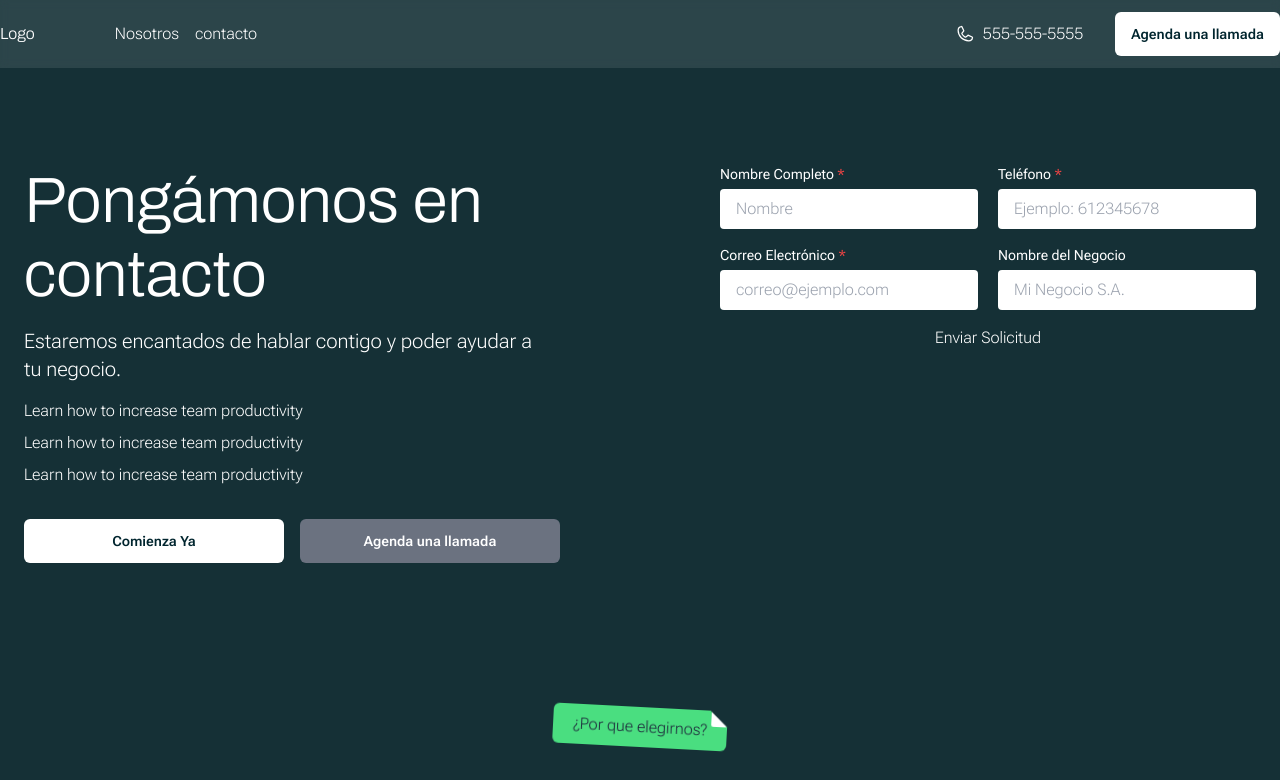
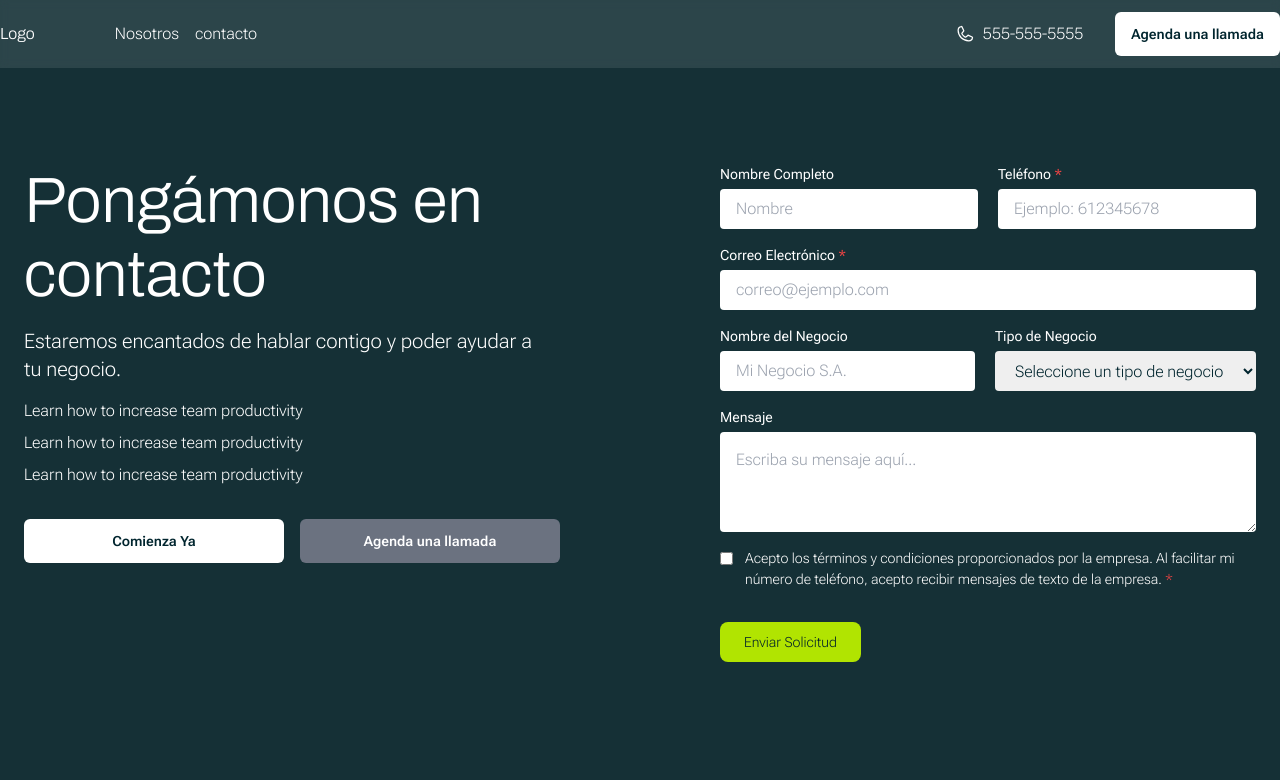
Before and after one commit to jordiparadelo/Japp-Media, a Next.js app: page /contacto in a window 1280 px wide. Shown: the top 780 px of the page. Built offline with nearby package versions, Linux system fonts and the light colour scheme.

Commit message:
ContactForm Updated

```diff
--- a/src/components/ui/ContactForm.tsx
+++ b/src/components/ui/ContactForm.tsx
@@ -1,47 +1,69 @@
 "use client";
-import { SubmitHandler, useForm, FormProvider, useFormContext } from "react-hook-form";
+import {
+	SubmitHandler,
+	useForm,
+	FormProvider,
+	useFormContext,
+} from "react-hook-form";
 import styles from "@/styles/form.module.css";
 
 type FormFields = {
 	name: string;
 	phone: string;
 	email: string;
-  select: string;
+	selectBusiness: string;
 	nameBusiness: string;
-  selectBusiness: string;
 	message: string;
+	termsAccepted: boolean;
 };
 
-// Validation rules for each field
 const validationRules = {
 	name: {
 		required: "El nombre es requerido",
 		minLength: {
 			value: 2,
-      message: `El nombre debe tener al menos 2 caracteres`
-    }
+			message: "El nombre debe tener al menos 2 caracteres",
+		},
 	},
 	phone: {
 		required: "El teléfono es requerido",
-    validate: (value: string) => {
-      // Spanish phone number format: +34 or 0034, followed by 9 digits
+		validate: (value: string, required: boolean) => {
 			const phoneRegex = /^(\+34|0034|34)?[6789]\d{8}$/;
-      return phoneRegex.test(value) || "Ingrese un número de teléfono español válido";
-    }
+			return (
+				phoneRegex.test(value) || "Ingrese un número de teléfono español válido"
+			);
+		},
 	},
 	email: {
 		required: "El correo electrónico es requerido",
-    validate: (value: string) => {
+		validate: (value: string, required: boolean) => {
 			const emailRegex = /^[A-Z0-9._%+-]+@[A-Z0-9.-]+\.[A-Z]{2,}$/i;
 			return emailRegex.test(value) || "Ingrese un correo electrónico válido";
-    }
+		},
 	},
 	nameBusiness: {
 		minLength: {
 			value: 2,
-      message: "El nombre del negocio debe tener al menos 2 caracteres"
-    }
-  }
+			message: "El nombre del negocio debe tener al menos 2 caracteres",
+		},
+	},
+	selectBusiness: {
+		required: "Por favor seleccione un tipo de negocio",
+	},
+	message: {
+		required: "El mensaje es requerido",
+		minLength: {
+			value: 10,
+			message: "El mensaje debe tener al menos 10 caracteres",
+		},
+		maxLength: {
+			value: 500,
+			message: "El mensaje no debe exceder los 500 caracteres",
+		},
+	},
+	termsAccepted: {
+		required: "Debe aceptar los términos y condiciones",
+	},
 };
 
 function ContactForm() {
@@ -54,42 +76,75 @@ function ContactForm() {
 
 	return (
 		<FormProvider {...methods}>
-      <form onSubmit={methods.handleSubmit(onSubmit)} className={styles["form"]}>
+			<form
+				onSubmit={methods.handleSubmit(onSubmit)}
+				className={styles["form"]}
+			>
 				<div className={styles["form_group"]}>
 					<InputField
-            label="Nombre Completo"
-            placeholder="Nombre"
-            type="text"
-            required={true}
-            registerType="name"
+						label='Nombre Completo'
+						placeholder='Nombre'
+						type='text'
+						// required={true}
+						registerType='name'
 					/>
 					<InputField
-            label="Teléfono"
-            placeholder="Ejemplo: 612345678"
-            type="tel"
+						label='Teléfono'
+						placeholder='Ejemplo: 612345678'
+						type='tel'
 						required={true}
-            registerType="phone"
+						registerType='phone'
 					/>
 				</div>
+				<InputField
+					label='Correo Electrónico'
+					placeholder='correo@ejemplo.com'
+					type='email'
+					required={true}
+					registerType='email'
+				/>
 				<div className={styles["form_group"]}>
 					<InputField
-            label="Correo Electrónico"
-            placeholder="correo@ejemplo.com"
-            type="email"
-            required={true}
-            registerType="email"
+						label='Nombre del Negocio'
+						placeholder='Mi Negocio S.A.'
+						type='text'
+						registerType='nameBusiness'
 					/>
-          <InputField
-            label="Nombre del Negocio"
-            placeholder="Mi Negocio S.A."
-            type="text"
-            registerType="nameBusiness"
+					<SelectField
+						label='Tipo de Negocio'
+						registerType='selectBusiness'
+						options={[
+							{ value: "", label: "Seleccione un tipo de negocio" },
+							{ value: "retail", label: "Venta al por menor" },
+							{ value: "service", label: "Servicios" },
+							{ value: "manufacturing", label: "Fabricación" },
+							{ value: "other", label: "Otro" },
+						]}
 					/>
 				</div>
+				<TextareaField
+					label='Mensaje'
+					placeholder='Escriba su mensaje aquí...'
+					registerType='message'
+				/>
 
-        <button type="submit" disabled={methods.formState.isSubmitting}>
-          {methods.formState.isSubmitting ? "Enviando..." : "Enviar Solicitud"}
+				<CheckboxField
+					label='Acepto los términos y condiciones proporcionados por la empresa. Al facilitar mi número de teléfono, acepto recibir mensajes de texto de la empresa.'
+					registerType='termsAccepted'
+					required={true}
+				/>
+
+				<div className={styles["form_actions"]}>
+					<button
+						className='button accent'
+						type='submit'
+						disabled={methods.formState.isSubmitting}
+					>
+						{methods.formState.isSubmitting
+							? "Enviando..."
+							: "Enviar Solicitud"}
 					</button>
+				</div>
 			</form>
 		</FormProvider>
 	);
@@ -120,17 +175,129 @@ function InputField({
 	return (
 		<label className={styles["form_field"]}>
 			<span className={styles["form_label"]}>
-        {label} <span className="text-red-500">{required && "*"}</span>
+				{label} <span className='text-red-500'>{required && "*"}</span>
 			</span>
 			<input
+				required={required}
 				type={type}
 				placeholder={placeholder}
 				className={styles["form_input"]}
 				{...register(registerType, validationRules[registerType])}
 			/>
-      {errors[registerType] && (
-        <span className="text-red-500">{errors[registerType]?.message}</span>
+			{required && errors[registerType] && (
+				<span className='text-red-500'>{errors[registerType]?.message}</span>
 			)}
 		</label>
 	);
 }
+
+type SelectFieldProps = {
+	label: string;
+	registerType: keyof FormFields;
+	required?: boolean;
+	options: { value: string; label: string }[];
+};
+
+function SelectField({
+	label,
+	registerType,
+	required,
+	options,
+}: SelectFieldProps) {
+	const {
+		register,
+		formState: { errors },
+	} = useFormContext<FormFields>();
+
+	return (
+		<label className={styles["form_field"]}>
+			<span className={styles["form_label"]}>
+				{label} <span className='text-red-500'>{required && "*"}</span>
+			</span>
+			<select
+				className={styles["form_input"]}
+				required={required}
+				{...register(registerType, validationRules[registerType])}
+			>
+				{options.map((option) => (
+					<option
+						key={option.value}
+						value={option.value}
+					>
+						{option.label}
+					</option>
+				))}
+			</select>
+			{ required && errors[registerType] && (
+				<span className='text-red-500'>{errors[registerType]?.message}</span>
+			)}
+		</label>
+	);
+}
+
+type TextareaFieldProps = {
+	label: string;
+	placeholder?: string;
+	required?: boolean;
+	registerType: keyof FormFields;
+};
+
+function TextareaField({
+	label,
+	placeholder,
+	required,
+	registerType,
+}: TextareaFieldProps) {
+	const {
+		register,
+		formState: { errors },
+	} = useFormContext<FormFields>();
+
+	return (
+		<label className={styles["form_field"]}>
+			<span className={styles["form_label"]}>
+				{label} <span className='text-red-500'>{required && "*"}</span>
+			</span>
+			<textarea
+				required={required}
+				placeholder={placeholder}
+				className={styles["form_textarea"]}
+				{...register(registerType, validationRules[registerType])}
+			/>
+			{required && errors[registerType] && (
+				<span className='text-red-500'>{errors[registerType]?.message}</span>
+			)}
+		</label>
+	);
+}
+
+type CheckboxFieldProps = {
+	label: string;
+	registerType: keyof FormFields;
+	required?: boolean;
+};
+
+function CheckboxField({ label, registerType, required }: CheckboxFieldProps) {
+	const {
+		register,
+		formState: { errors },
+	} = useFormContext<FormFields>();
+
+	return (
+		<label className={styles["form_field_checkbox"]}>
+			<div className='flex flex-row gap-3 place-items-start'>
+				<input
+					type='checkbox'
+					className={styles["form_checkbox"]}
+					{...register(registerType, validationRules[registerType])}
+				/>
+				<span className={styles["form_label_checkbox"]}>
+					{label} <span className='text-red-500'>{required && "*"}</span>
+				</span>
+			</div>
+			{errors[registerType] && (
+				<span className='text-red-500'>{errors[registerType]?.message}</span>
+			)}
+		</label>
+	);
+}
--- a/src/styles/form.module.css
+++ b/src/styles/form.module.css
@@ -2,6 +2,7 @@
   .form {
     display: flex;
     flex-direction: column;
+    place-items: stretch;
     gap: 1rem;
   }
 
@@ -19,6 +20,32 @@
     color: var(--color-font);
   }
 
+  .form_textarea {
+    min-height: 100px;
+    max-height: 200px;
+    max-width: 100%;
+    border-radius: 0.25rem;
+    padding-inline: 1rem;
+    padding-block: 1rem;
+    color: var(--color-font);
+  }
+
+  .form_field_checkbox {
+    display: flex;
+    flex-direction: column;
+    align-items: start;
+    gap: 0.5rem;
+  }
+
+  .form_field_checkbox input {
+    margin-top: 0.25rem;
+  }
+
+  .form_label_checkbox {
+    font-size: 0.875rem;
+    color: var(--color-gray-700);
+  }
+
   .form_label {
     font-size: 0.875rem;
     font-weight: 500;
@@ -30,3 +57,7 @@
     grid-template-columns: 1fr 1fr;
     gap: 1.25rem;
   }
+
+  .form_actions {
+    padding-top: 1rem;
+  }
--- a/src/styles/globals.css
+++ b/src/styles/globals.css
@@ -9,8 +9,21 @@
 	--headingFont: "Archivo";
 	--bodyFont: "Roboto Flex";
 
-  /* Background */
-  --bkgDotPattern: radial-gradient(hsla(0, 0%, 100%, .1) 1px, transparent 0);
+	/* Colors */
+	--color-primary: #00252e;
+	--color-secondary: #f0f3f5;
+	--color-accent: #C5FD01;
+	--color-font-dark: #00252E;
+	--color-font-light: #F7F7F8;
+
+	/* Background */
+	--bkg-dark: #00252E;
+	--bkg-light-dark: #00303C;
+	--bkgDotPattern: radial-gradient(hsla(0, 0%, 100%, 0.1) 1px, transparent 0);
+
+	/* Corners */
+	--rounded-btn: 0.5rem;
+	--rounded: 999px;
 }
 
 @layer base {
@@ -52,7 +65,7 @@
 	.bkg-grid-pattern {
 		@apply bg-primary;
 	} */
-  :root {
+	:root {
 		--background: 0 0% 100%;
 		--foreground: 0 0% 3.9%;
 		--card: 0 0% 100%;
@@ -79,7 +92,7 @@
 		--chart-5: 27 87% 67%;
 		--radius: 0.5rem;
 	}
-  .dark {
+	.dark {
 		--background: 0 0% 3.9%;
 		--foreground: 0 0% 98%;
 		--card: 0 0% 3.9%;
@@ -111,7 +124,7 @@
 	/* .btn-primary {
     @apply bg-primary text-white font-bold py-2 px-4 rounded;
   } */
-   /* @apply bg-dot-pattern background-size: 1.2rem 1.2rem; */
+	/* @apply bg-dot-pattern background-size: 1.2rem 1.2rem; */
 }
 
 /* .bkg-dot-pattern {
@@ -136,3 +149,37 @@
 	-o-user-drag: none;
 	user-drag: none;
 }
+
+.button {
+	--btn-bg: rgba(255,255,255,0.05);
+	border-radius: var(--rounded-btn, 0.5rem);
+	padding-inline: 1.5rem;
+	min-height: 2.5rem;
+	display: inline-flex;
+	justify-content: center;
+	align-items: center;
+	font-size: 0.875rem;
+	line-height: 1rem;
+	background: var(--btn-bg);
+	filter: brightness(0.9);
+	transition: all 0.2s ease;
+}
+
+.button:hover {
+	filter: brightness(1);
+}
+
+.button:active {
+	transform: scale(0.98);
+}
+
+.button.primary {
+	--btn-bg: var(--color-primary);
+}
+.button.secondary {
+	--btn-bg: var(--color-secondary);
+}
+.button.accent {
+	--btn-bg: var(--color-accent);
+	color: var(--color-font);
+}
```
Lines whose indentation alone changed are shown as unchanged.
